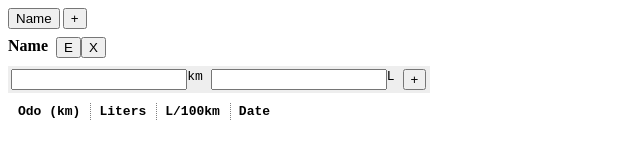
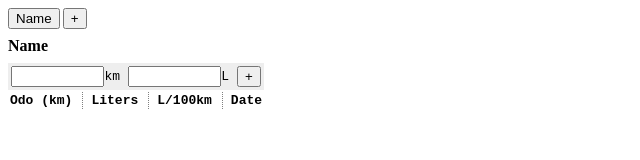
Before and after one commit to Nisseboy/Fuel-Consumption, a plain HTML site: page index.html in a window 1280 px wide. Shown: the whole page, without its empty margins (0-640 px from the left). Drawn offline with Linux system fonts and the light colour scheme.

Commit message:
fixed alignment

```diff
--- a/index.html
+++ b/index.html
@@ -16,19 +16,22 @@
 
   <div class="row" id="bikeNameHolder">
     <b id="bikeName" type="text" onchange="renameBike()"></b>
-    <button class="pLeft" onclick="renameBike()">E</button>
-    <button onclick="removeBike()">X</button>
+    <!--<button class="pLeft" onclick="renameBike()">E</button> -->
+    <!--<button class="pLeft" onclick="removeBike()">X</button> -->
   </div>
 
-  <div class="row" id="newData">
-    <input type="number">
-    km
-    <input class="pLeft" type="number">
-    L
+  <div>
+    <div class="row" id="newData">
+      <input type="number">
+      <div>km</div>
+      <input class="pLeft" type="number">
+      <div>L</div>
 
-    <button class="pLeft" onclick="addData()">+</button>
+      <button class="pLeft" onclick="addData()">+</button>
+    </div>
+    <table id="content"></table>
+
   </div>
-  <table id="content"></table>
 
 
   <div id="datePopup" style="display: none">
--- a/index.js
+++ b/index.js
@@ -103,6 +103,8 @@ function renderBike(bike) {
   pts.reverse();
 
   for (let pt of pts) content.appendChild(pt);
+
+  newData.style.width = content.offsetWidth + 'px';
 }
 
 
--- a/style.css
+++ b/style.css
@@ -1,3 +1,7 @@
+* {
+  box-sizing: border-box;
+}
+
 #content > * {
   margin-top: 0.2rem;
 }
@@ -18,10 +22,15 @@ body {
     padding-left: 0.5rem;
 
     text-align: right;
-  }
+  };
 
   th:first-child, td:first-child {
     border-left: none;
+    padding-left: 0;
+  };
+
+  th:last-child, td:last-child {
+    padding-right: 0;
   }
 }
 
@@ -41,9 +50,18 @@ body {
   padding: 0.2rem;
   background-color: #0001;
 
+  width: auto;
+
   input {
     font-family: monospace;
-  }
+    min-width: 0;
+    padding: 0;
+  };
+
+  div {
+    display: grid;
+    place-items: center;
+  };
 }
 
 
```
